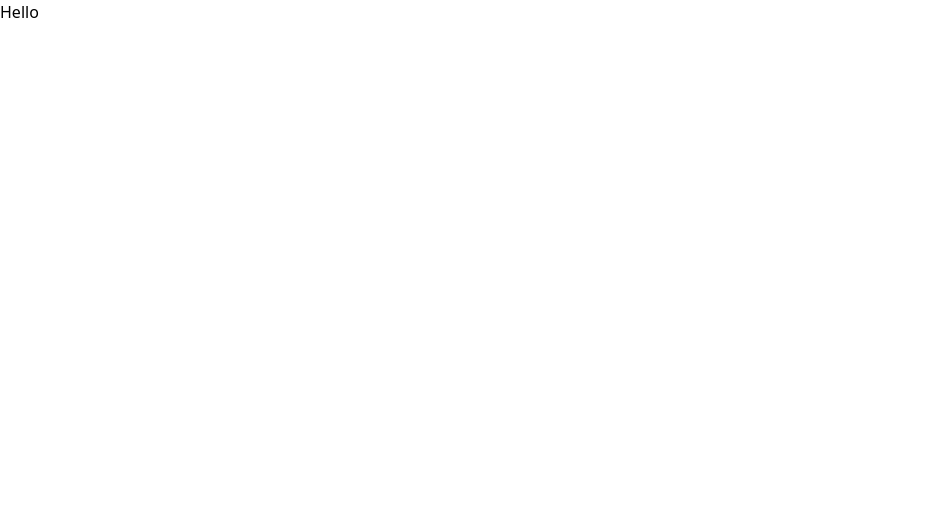
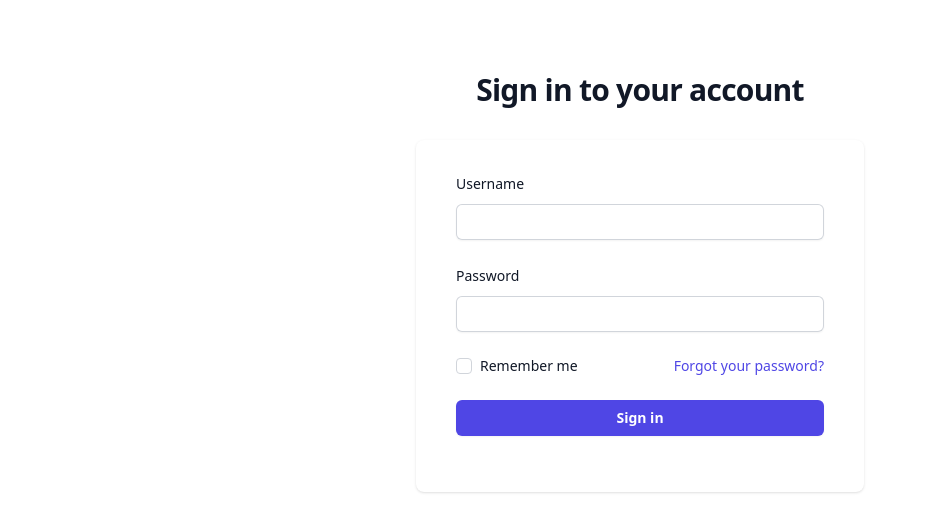
Before and after one commit to proton0210/SpacefinderFrontEnd, a Next.js app: page / in a window 1280 px wide. Shown: the top 532 px of the page, without its empty margins (0-925 px from the left). Built offline with nearby package versions, Linux system fonts and the light colour scheme.

Commit message:
Navbar and profile

```diff
--- /dev/null
+++ b/app/Navabar.tsx
@@ -0,0 +1,9 @@
+import React from 'react';
+
+type Props = {};
+
+const Navabar = (props: Props) => {
+  return <div>Navabar</div>;
+};
+
+export default Navabar;
--- /dev/null
+++ b/app/SignIn.tsx
@@ -0,0 +1,120 @@
+'use client';
+import { AuthService } from '@/services/AuthService';
+import React, { useRef, useState } from 'react';
+import { useUser } from './UserContext';
+
+export default function SignIn() {
+  const authService = new AuthService();
+  const usernameRef = useRef<HTMLInputElement>(null);
+  const passwordRef = useRef<HTMLInputElement>(null);
+  const [signInError, setSignInError] = useState(false);
+  const { user, setUser } = useUser();
+  async function handleSubmit(event: React.FormEvent<HTMLFormElement>) {
+    event.preventDefault();
+    const username = usernameRef.current?.value;
+    const password = passwordRef.current?.value;
+    // TODO: Submit the form data to the server
+    try {
+      const result = await authService.login(username!, password!);
+      if (result) {
+        console.log(result);
+      } else {
+        console.log('wrong login');
+        setSignInError(true);
+      }
+    } catch (e: any) {
+      setSignInError(true);
+    }
+  }
+  return (
+    <>
+      <div className="flex min-h-full flex-col justify-center py-12 sm:px-6 lg:px-8">
+        <div className="sm:mx-auto sm:w-full sm:max-w-md">
+          <h2 className="mt-6 text-center text-3xl font-bold tracking-tight text-gray-900">
+            Sign in to your account
+          </h2>
+        </div>
+
+        <div className="mt-8 sm:mx-auto sm:w-full sm:max-w-md">
+          <div className="bg-white py-8 px-4 shadow sm:rounded-lg sm:px-10">
+            <form className="space-y-6" action="#" method="POST" onSubmit={handleSubmit}>
+              <div>
+                <label
+                  htmlFor="username"
+                  className="block text-sm font-medium leading-6 text-gray-900"
+                >
+                  Username
+                </label>
+                <div className="mt-2">
+                  <input
+                    ref={usernameRef}
+                    id="username"
+                    name="username"
+                    type="text"
+                    required
+                    className="block w-full rounded-md border-0 py-1.5 text-gray-900 shadow-sm ring-1 ring-inset ring-gray-300 placeholder:text-gray-400 focus:ring-2 focus:ring-inset focus:ring-indigo-600 sm:text-sm sm:leading-6"
+                  />
+                </div>
+              </div>
+
+              <div>
+                <label
+                  htmlFor="password"
+                  className="block text-sm font-medium leading-6 text-gray-900"
+                >
+                  Password
+                </label>
+                <div className="mt-2">
+                  <input
+                    ref={passwordRef}
+                    id="password"
+                    name="password"
+                    type="password"
+                    autoComplete="current-password"
+                    required
+                    className="block w-full rounded-md border-0 py-1.5 text-gray-900 shadow-sm ring-1 ring-inset ring-gray-300 placeholder:text-gray-400 focus:ring-2 focus:ring-inset focus:ring-indigo-600 sm:text-sm sm:leading-6"
+                  />
+                </div>
+              </div>
+
+              <div className="flex items-center justify-between">
+                <div className="flex items-center">
+                  <input
+                    id="remember-me"
+                    name="remember-me"
+                    type="checkbox"
+                    className="h-4 w-4 rounded border-gray-300 text-indigo-600 focus:ring-indigo-600"
+                  />
+                  <label htmlFor="remember-me" className="ml-2 block text-sm text-gray-900">
+                    Remember me
+                  </label>
+                </div>
+
+                <div className="text-sm">
+                  <a href="#" className="font-medium text-indigo-600 hover:text-indigo-500">
+                    Forgot your password?
+                  </a>
+                </div>
+              </div>
+
+              <div>
+                <button
+                  type="submit"
+                  className="flex w-full justify-center rounded-md bg-indigo-600 py-2 px-3 text-sm font-semibold text-white shadow-sm hover:bg-indigo-500 focus-visible:outline focus-visible:outline-2 focus-visible:outline-offset-2 focus-visible:outline-indigo-600"
+                >
+                  Sign in
+                </button>
+              </div>
+            </form>
+
+            <div className="mt-6">
+              {signInError === true && (
+                <p className="text-red-500 text-sm text-center">Invalid credentials</p>
+              )}
+            </div>
+          </div>
+        </div>
+      </div>
+    </>
+  );
+}
--- /dev/null
+++ b/app/UserContext.tsx
@@ -0,0 +1,32 @@
+'use client';
+
+import React, { createContext, useContext, useState } from 'react';
+
+interface User {
+  name: string;
+  email: string;
+}
+
+interface UserContextValue {
+  user: User | null;
+  setUser: React.Dispatch<React.SetStateAction<User | null>>;
+}
+
+const UserContext = createContext<UserContextValue>({
+  user: null,
+  setUser: () => {},
+});
+
+export function useUser() {
+  const context = useContext(UserContext);
+  if (!context) {
+    throw new Error('useUser must be used within a UserProvider');
+  }
+  return context;
+}
+
+export function UserProvider({ children }: { children: React.ReactNode }) {
+  const [user, setUser] = useState<User | null>(null);
+  const value: UserContextValue = { user, setUser };
+  return <UserContext.Provider value={value}>{children}</UserContext.Provider>;
+}
--- a/app/page.tsx
+++ b/app/page.tsx
@@ -1,10 +1,16 @@
-import Image from 'next/image'
-import { Inter } from 'next/font/google'
+'use client';
 
-const inter = Inter({ subsets: ['latin'] })
+import Image from 'next/image';
+import { Inter } from 'next/font/google';
+import SignIn from './SignIn';
+import { UserProvider } from './UserContext';
+
+const inter = Inter({ subsets: ['latin'] });
 
 export default function Home() {
   return (
-  <div>Hello</div>
-  )
+    <UserProvider>
+      <SignIn />
+    </UserProvider>
+  );
 }
--- /dev/null
+++ b/app/profile/index.tsx
@@ -0,0 +1,9 @@
+import React from 'react';
+
+type Props = {};
+
+const Profile = (props: Props) => {
+  return <div>Profile page</div>;
+};
+
+export default Profile;
--- a/package.json
+++ b/package.json
@@ -9,6 +9,7 @@
     "lint": "next lint"
   },
   "dependencies": {
+    "@tailwindcss/forms": "^0.5.3",
     "@tailwindcss/ui": "^0.7.2",
     "@types/node": "18.15.1",
     "@types/react": "18.0.28",
```
Also changed, not shown: app/Login.tsx (deleted), 1 other file (tests, documents, lock files or other folders).
